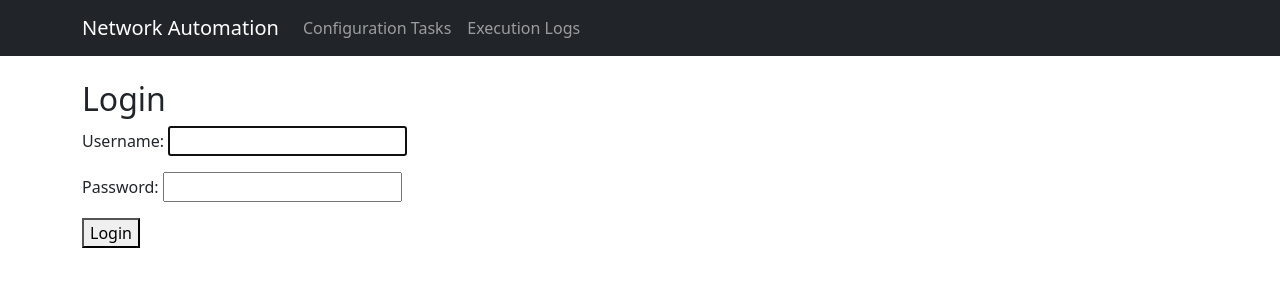
After one commit to sydasif/network_project, a Django app: page /accounts/login/ in a window 1280 px wide. The commit adds this page. Shown: the top 300 px of the page. Run offline with Django 5.2, Linux system fonts and the light colour scheme.

Commit message:
Add authentication for user to login

```diff
--- a/network/models.py
+++ b/network/models.py
@@ -1,4 +1,5 @@
 from django.db import models
+from django.contrib.auth.models import User
 
 
 # Create your models here.
@@ -21,6 +22,9 @@ class TaskLog(models.Model):
         max_length=20, choices=[("success", "Success"), ("failure", "Failure")]
     )
     timestamp = models.DateTimeField(auto_now_add=True)
+    user = models.ForeignKey(
+        User, on_delete=models.CASCADE, related_name="task_logs", null=True
+    )
 
     def __str__(self):
         return f"{self.device_name} - {self.task_type} - {self.status}"
--- a/network/views.py
+++ b/network/views.py
@@ -4,6 +4,7 @@ from nornir.core.filter import F
 from core.nornir_init import init_nornir
 from core.tasks import save_config, show_ip
 from .forms import TaskForm
+from django.contrib.auth.decorators import login_required
 from .models import TaskLog
 
 
@@ -18,6 +19,7 @@ TASK_MAP = {
 }
 
 
+@login_required
 def task_view(request):
     nr = init_nornir()
     device_choices = [(h, h) for h in nr.inventory.hosts.keys()]
@@ -55,6 +57,7 @@ def task_view(request):
                         task_type=task_type,
                         output=output,
                         status=status,
+                        user=request.user,
                     )
             except Exception as e:
                 error_message = str(e)
@@ -74,8 +77,9 @@ def task_view(request):
     )
 
 
+@login_required
 def execution_logs(request):
-    tasklogs_list = TaskLog.objects.all().order_by("-timestamp")
+    tasklogs_list = TaskLog.objects.filter(user=request.user).order_by("-timestamp")
     paginator = Paginator(tasklogs_list, 10)
     page_number = request.GET.get("page")
     tasklogs = paginator.get_page(page_number)
--- a/network_project/settings.py
+++ b/network_project/settings.py
@@ -121,3 +121,5 @@ STATIC_URL = "static/"
 # https://docs.djangoproject.com/en/5.2/ref/settings/#default-auto-field
 
 DEFAULT_AUTO_FIELD = "django.db.models.BigAutoField"
+
+LOGOUT_REDIRECT_URL = "/"
--- a/network_project/urls.py
+++ b/network_project/urls.py
@@ -20,5 +20,6 @@ from django.urls import include, path
 
 urlpatterns = [
     path("admin/", admin.site.urls),
+    path("accounts/", include("django.contrib.auth.urls")),
     path("", include("network.urls")),  # Make this default app route
 ]
--- a/templates/base.html
+++ b/templates/base.html
@@ -20,12 +20,25 @@
                     <li class="nav-item">
                         <a class="nav-link" href="{% url 'execution_logs' %}">Execution Logs</a>
                     </li>
+                    {% if request.user.is_staff %}
+                        <li class="nav-item">
+                            <a class="nav-link" href="/admin/">Admin</a>
+                        </li>
+                    {% endif %}
                 </ul>
             </div>
         </div>
     </nav>
 
     <div class="container mt-4">
+        {% if user.is_authenticated %}
+            <p>Welcome, {{ user.username }}!
+                <form action="{% url 'logout' %}" method="post" style="display: inline;">
+                    {% csrf_token %}
+                    <button type="submit" style="background: none; border: none; padding: 0; color: #007bff; cursor: pointer;">Logout</button>
+                </form>
+            </p>
+        {% endif %}
         {% block content %}{% endblock %}
     </div>
 
--- /dev/null
+++ b/templates/registration/login.html
@@ -0,0 +1,12 @@
+{% extends "base.html" %}
+
+{% block title %}Login{% endblock %}
+
+{% block content %}
+  <h2>Login</h2>
+  <form method="post">
+    {% csrf_token %}
+    {{ form.as_p }}
+    <button type="submit">Login</button>
+  </form>
+{% endblock %}
```
Also changed, not shown: network/migrations/0002_tasklog_user.py (added).
